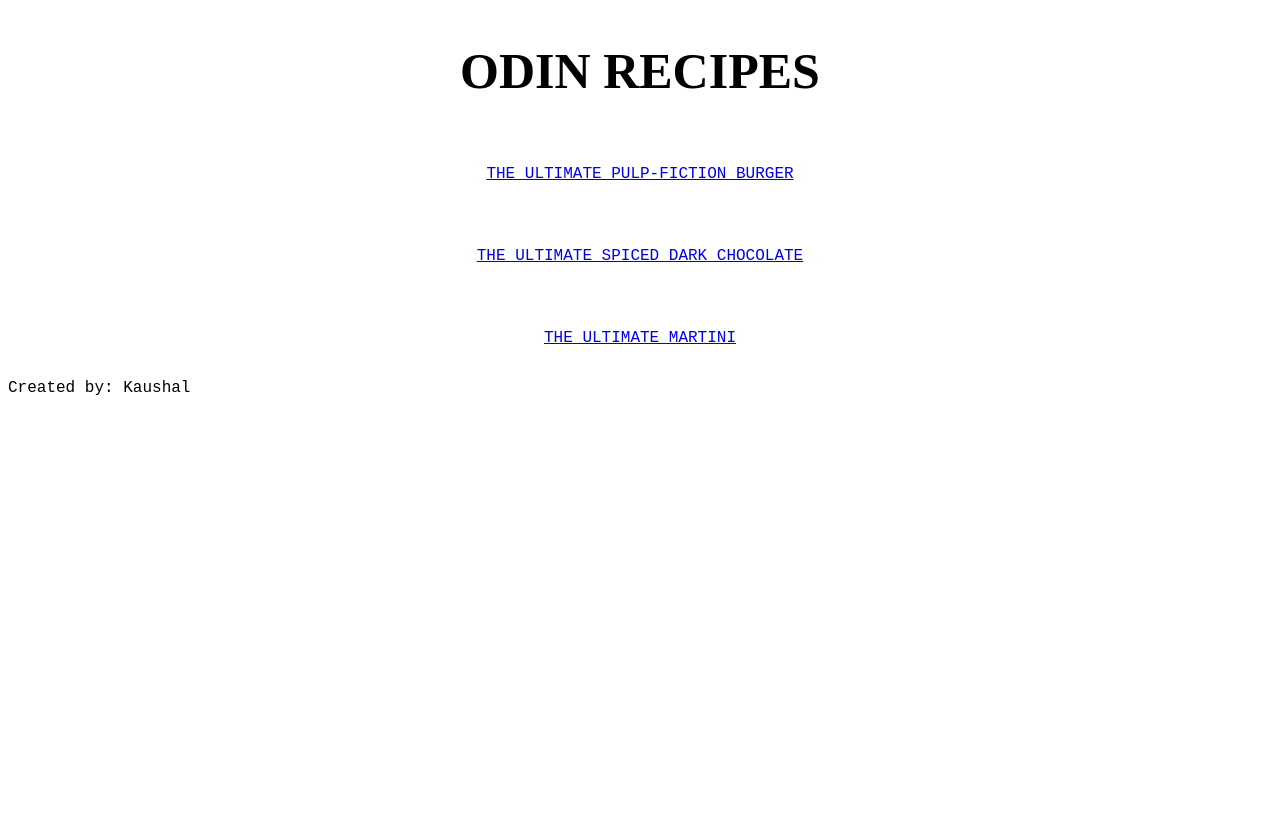
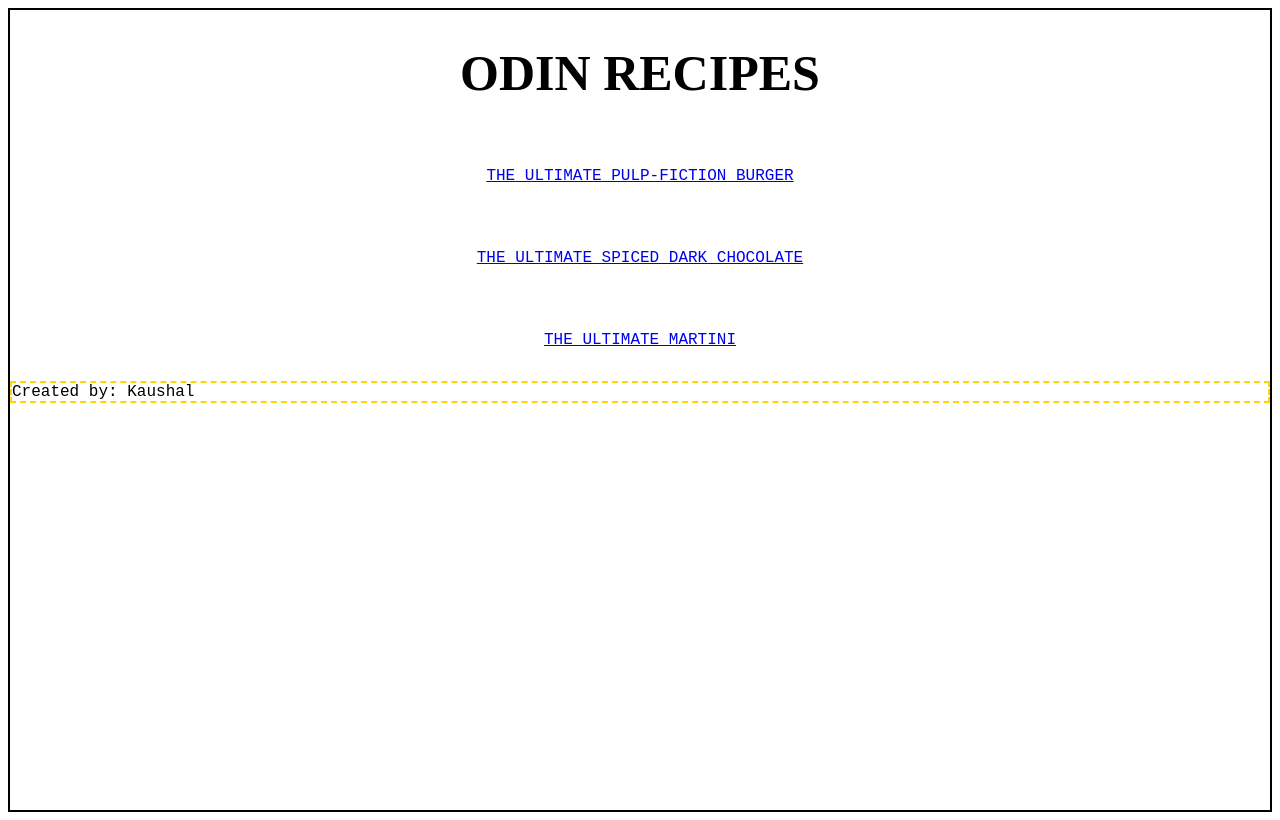
Before and after one commit to kaushalbundel/odin-recipes, a plain HTML site: page index.html in a window 1280 px wide. Drawn offline with Linux system fonts and the light colour scheme.

```diff
--- a/style.css
+++ b/style.css
@@ -32,14 +32,17 @@
 }
 */
 
-.basecolor  {
+.basecolor {
+    border: 2px solid black;
     min-height: 100vh;
     display: flex;
     flex-direction: column;
 }
 
 .footer {
-    margin-top: auto;
+    border: 2px dashed gold;
+    flex: auto;
+    flex
 }
 
 img {
```
